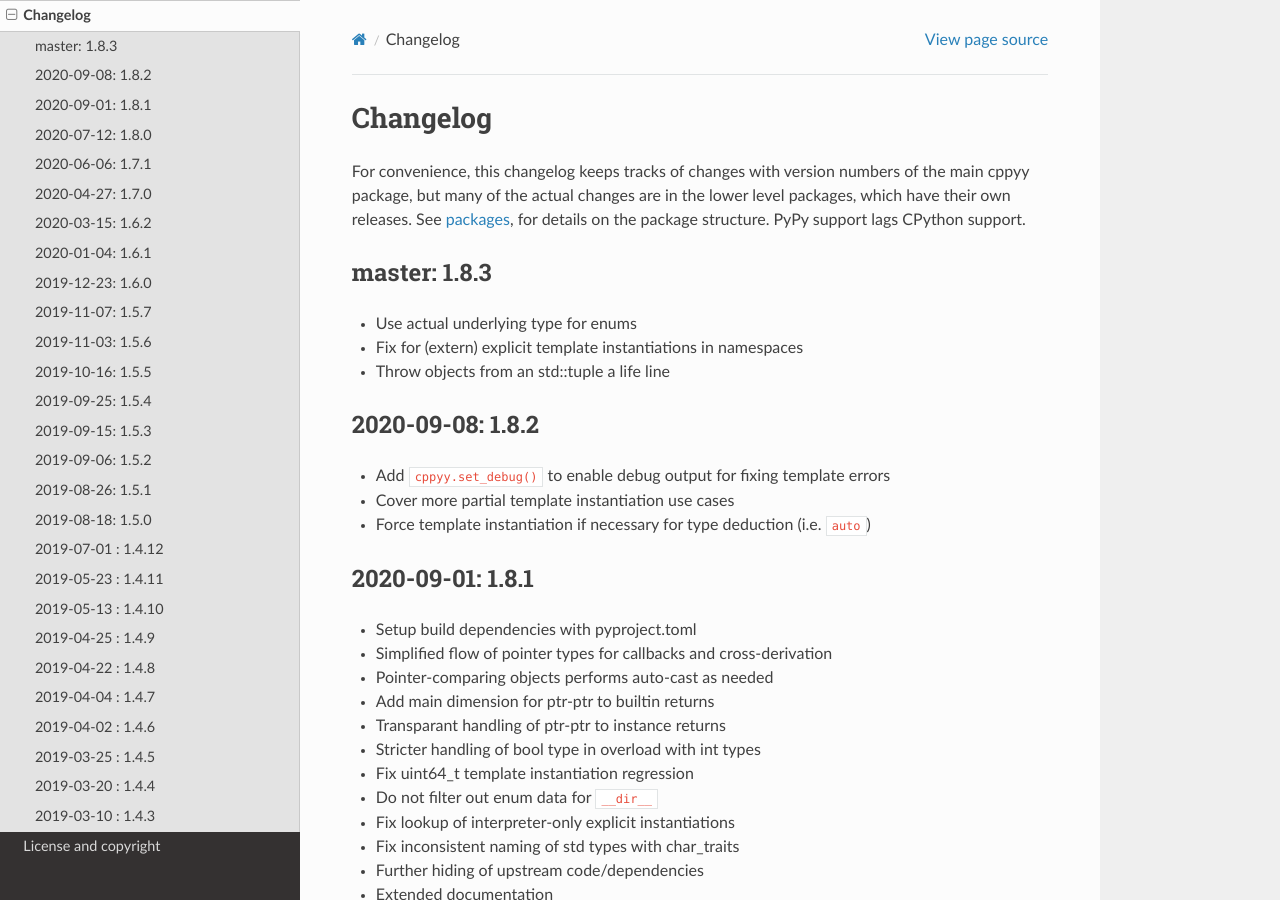
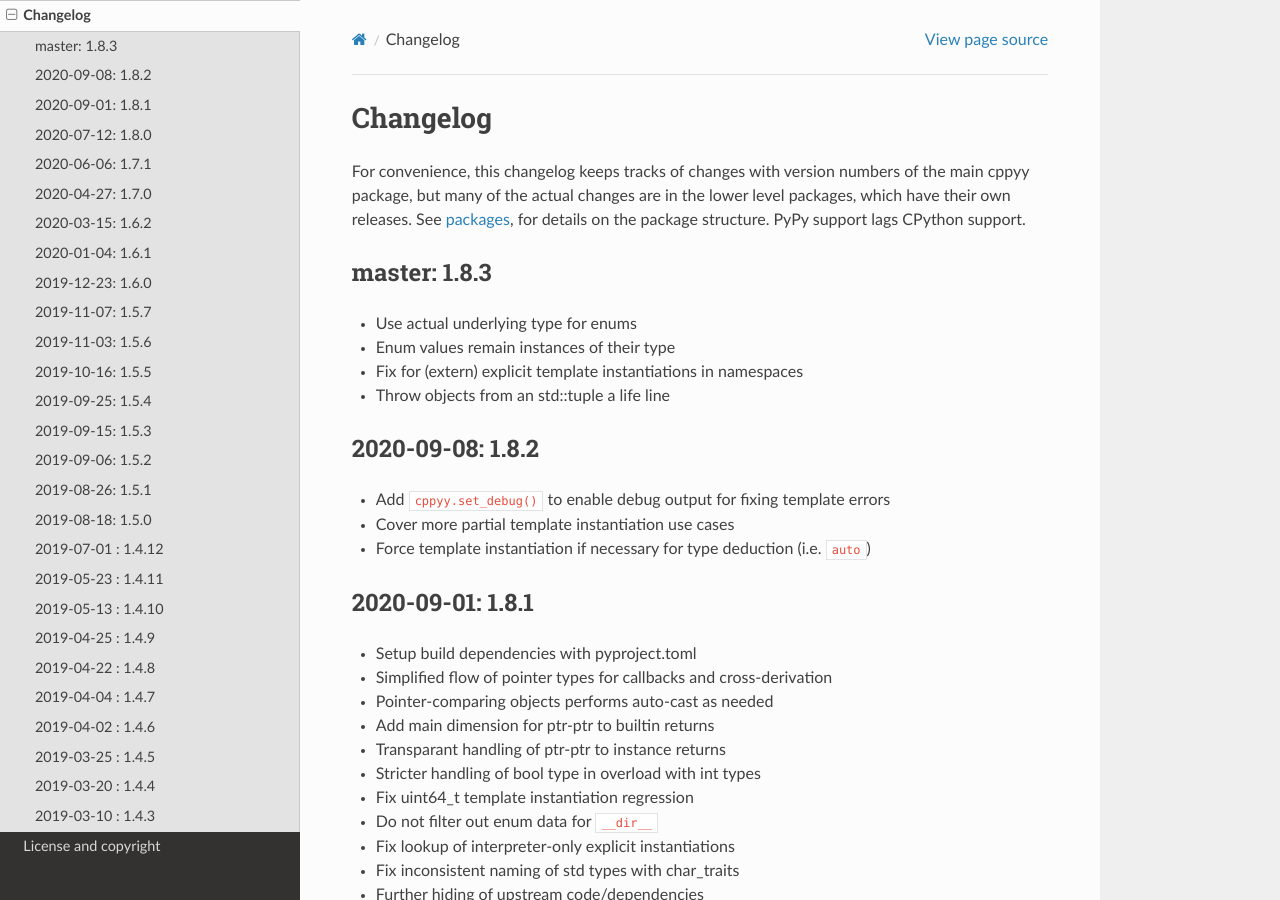
Before and after one commit to wlav/cppyy, a Sphinx documentation site: the page built from doc/source/changelog.rst, in a window 1280 px wide and 900 px high. Built offline with Sphinx 7.4.7 and the Read the Docs theme 2.0.0, drawn with Linux system fonts in a browser that asks for light colours.

Commit message:
type retention for enums

```diff
--- a/doc/source/changelog.rst
+++ b/doc/source/changelog.rst
@@ -14,6 +14,7 @@
 -------------
 
 * Use actual underlying type for enums
+* Enum values remain instances of their type
 * Fix for (extern) explicit template instantiations in namespaces
 * Throw objects from an std::tuple a life line
 
```
Also changed, not shown: 1 other file.
